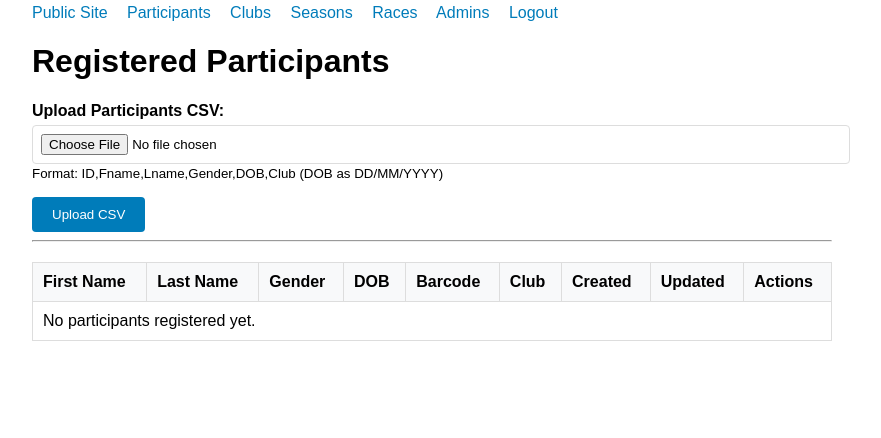
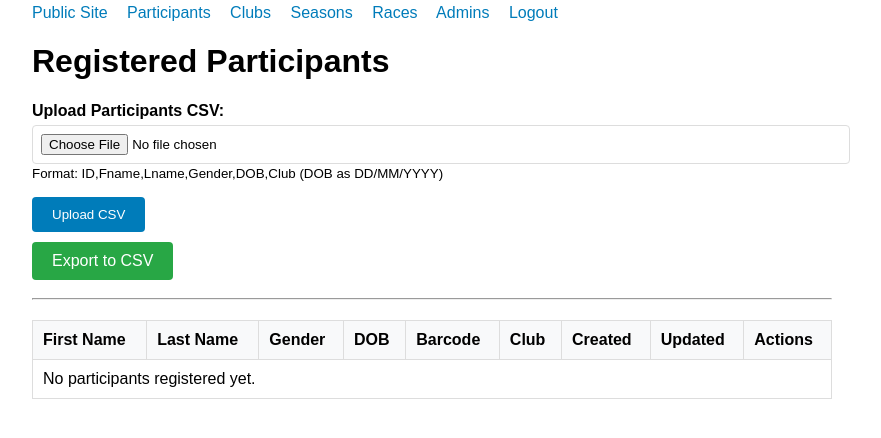
Before and after one commit to Romsey-Road-Runners/cc6-app, a Flask app: page /participants in a window 1280 px wide. Shown: the part 300-738 px from the top of the page, without its empty margins (208-1089 px from the left). Run offline with Flask 3, Linux system fonts and the light colour scheme; the visitor is signed in with stand-in values (Sample User, id 1); data that the repository does not hold is empty.

Commit message:
Add participants export

```diff
--- a/app/app.py
+++ b/app/app.py
@@ -450,6 +450,40 @@ def participants():
     return render_template(
         "participants.html", participants=participants, user=session.get("user")
     )
+
+
+@app.route("/export_participants")
+@login_required
+def export_participants():
+    """Export participants to CSV"""
+    import csv
+    import io
+    from flask import make_response
+
+    participants = database.get_participants()
+
+    output = io.StringIO()
+    writer = csv.writer(output)
+
+    # Write header
+    writer.writerow(["ID", "Fname", "LName", "Gender", "DOB", "Club"])
+
+    # Write participant data
+    for participant in participants:
+        writer.writerow([
+            participant.get("barcode", ""),
+            participant.get("first_name", ""),
+            participant.get("last_name", ""),
+            participant.get("gender", ""),
+            participant.get("date_of_birth", ""),
+            participant.get("club", "")
+        ])
+
+    response = make_response(output.getvalue())
+    response.headers["Content-Disposition"] = "attachment; filename=participants.csv"
+    response.headers["Content-type"] = "text/csv"
+
+    return response
 
 
 @app.route("/clubs")
--- a/app/templates/participants.html
+++ b/app/templates/participants.html
@@ -34,6 +34,8 @@
         </div>
         <button type="submit">Upload CSV</button>
     </form>
+
+    <a href="{{ url_for('export_participants') }}" class="button" style="display: inline-block; margin: 10px 0; padding: 10px 20px; background: #28a745; color: white; text-decoration: none; border-radius: 4px;">Export to CSV</a>
 
     <hr>
 
```
